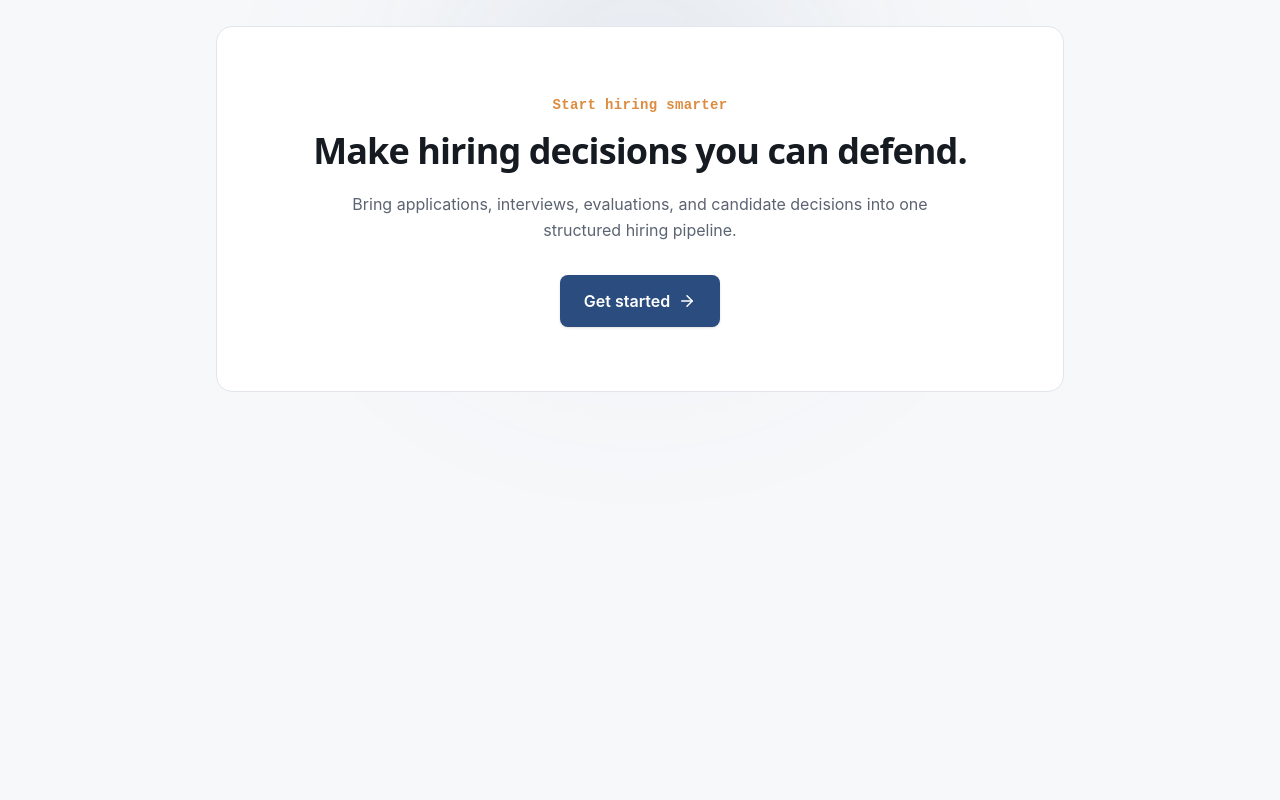
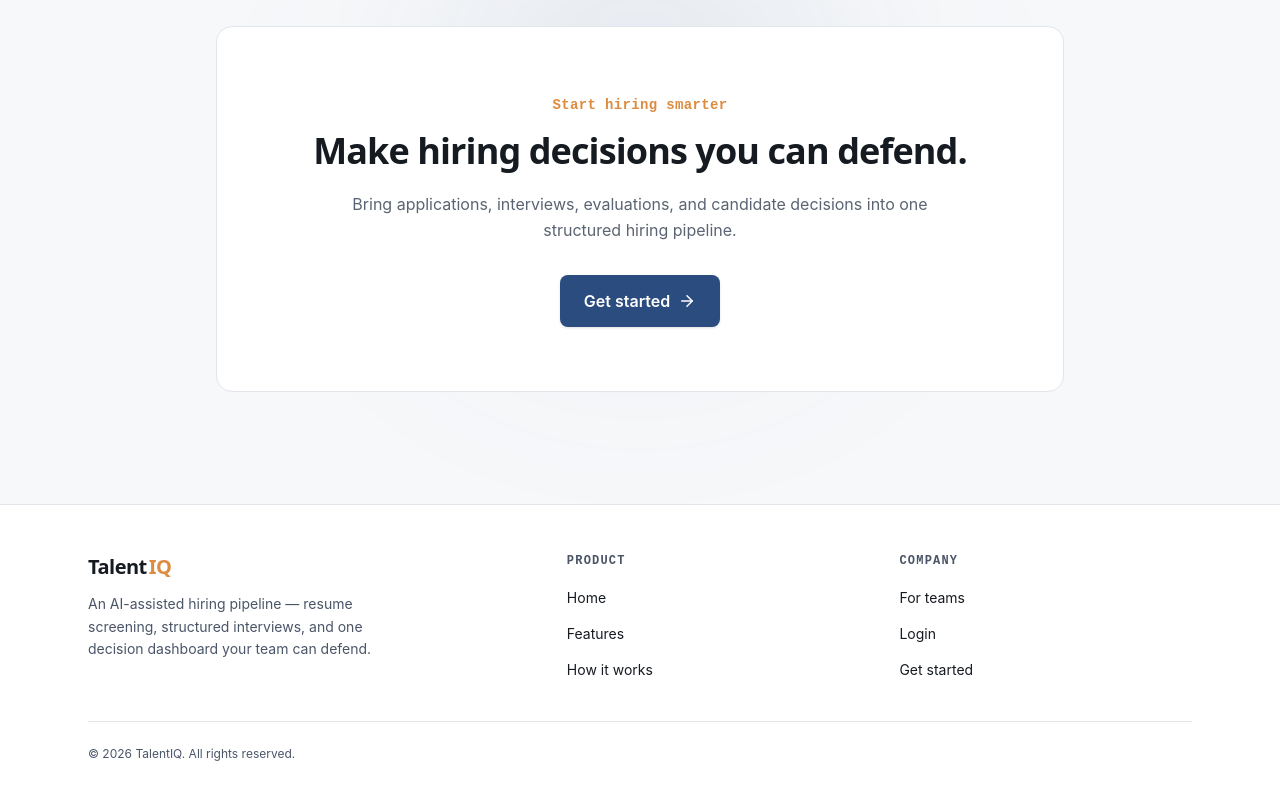
Before and after one commit to Ayodhya-Rode/TalentIQ-Frontend, a React app: page /how-it-works in a window 1280 px wide. Shown: the part 1842-2642 px from the top of the page. Before the commit the page ends 2346 px from the top, so only its background shows below. Built offline with nearby package versions, Linux system fonts and the light colour scheme; no server answers; the HTML template or start-up script is replaced by a standard one.

Commit message:
feat: Added footer for all pges of app.

```diff
--- a/src/App.jsx
+++ b/src/App.jsx
@@ -12,6 +12,7 @@ import Navbar from "./components/Navbar";
 import FeaturesPage from "./pages/FeaturesPage";
 import HowItWorksPage from "./pages/HowItWorksPage";
 import Home from "./pages/Home";
+import Footer from "./components/Footer";
 
 
 function ScrollToTop() {
@@ -62,6 +63,7 @@ function App() {
         <Route path="/features" element={<FeaturesPage />} />
         <Route path="/how-it-works" element={<HowItWorksPage />} />
       </Routes>
+      <Footer />
     </div>
   );
 }
--- /dev/null
+++ b/src/components/Footer.jsx
@@ -0,0 +1,68 @@
+// components/Footer.jsx
+import { Link } from "react-router-dom";
+
+const footerLinks = {
+  Product: [
+    { label: "Home", to: "/" },
+    { label: "Features", to: "/features" },
+    { label: "How it works", to: "/how-it-works" },
+  ],
+  Company: [
+    { label: "For teams", to: "/#roles" },
+    { label: "Login", to: "/login" },
+    { label: "Get started", to: "/register" },
+  ],
+};
+
+function Footer() {
+  const year = new Date().getFullYear();
+
+  return (
+    <footer className="border-t border-border bg-surface">
+      <div className="max-w-6xl mx-auto px-6 py-12">
+        <div className="grid md:grid-cols-[1.5fr_1fr_1fr] gap-10">
+          <div>
+            <Link
+              to="/"
+              className="font-display text-xl font-bold text-text tracking-tight flex items-center gap-0.5"
+            >
+              Talent<span className="text-accent">IQ</span>
+            </Link>
+            <p className="mt-3 text-sm text-[#4A5568] dark:text-[#B8C0CC] leading-relaxed max-w-xs">
+              An AI-assisted hiring pipeline — resume screening, structured
+              interviews, and one decision dashboard your team can defend.
+            </p>
+          </div>
+
+          {Object.entries(footerLinks).map(([heading, links]) => (
+            <div key={heading}>
+              <h3 className="text-xs font-mono font-bold tracking-widest text-[#4A5568] dark:text-[#B8C0CC] uppercase mb-4">
+                {heading}
+              </h3>
+              <ul className="flex flex-col gap-3">
+                {links.map(({ label, to }) => (
+                  <li key={label}>
+                    <Link
+                      to={to}
+                      className="text-sm text-text hover:text-primary transition-colors"
+                    >
+                      {label}
+                    </Link>
+                  </li>
+                ))}
+              </ul>
+            </div>
+          ))}
+        </div>
+
+        <div className="mt-10 pt-6 border-t border-border flex flex-col sm:flex-row items-center justify-between gap-4">
+          <p className="text-xs text-[#4A5568] dark:text-[#B8C0CC]">
+            © {year} TalentIQ. All rights reserved.
+          </p>
+        </div>
+      </div>
+    </footer>
+  );
+}
+
+export default Footer;
```
